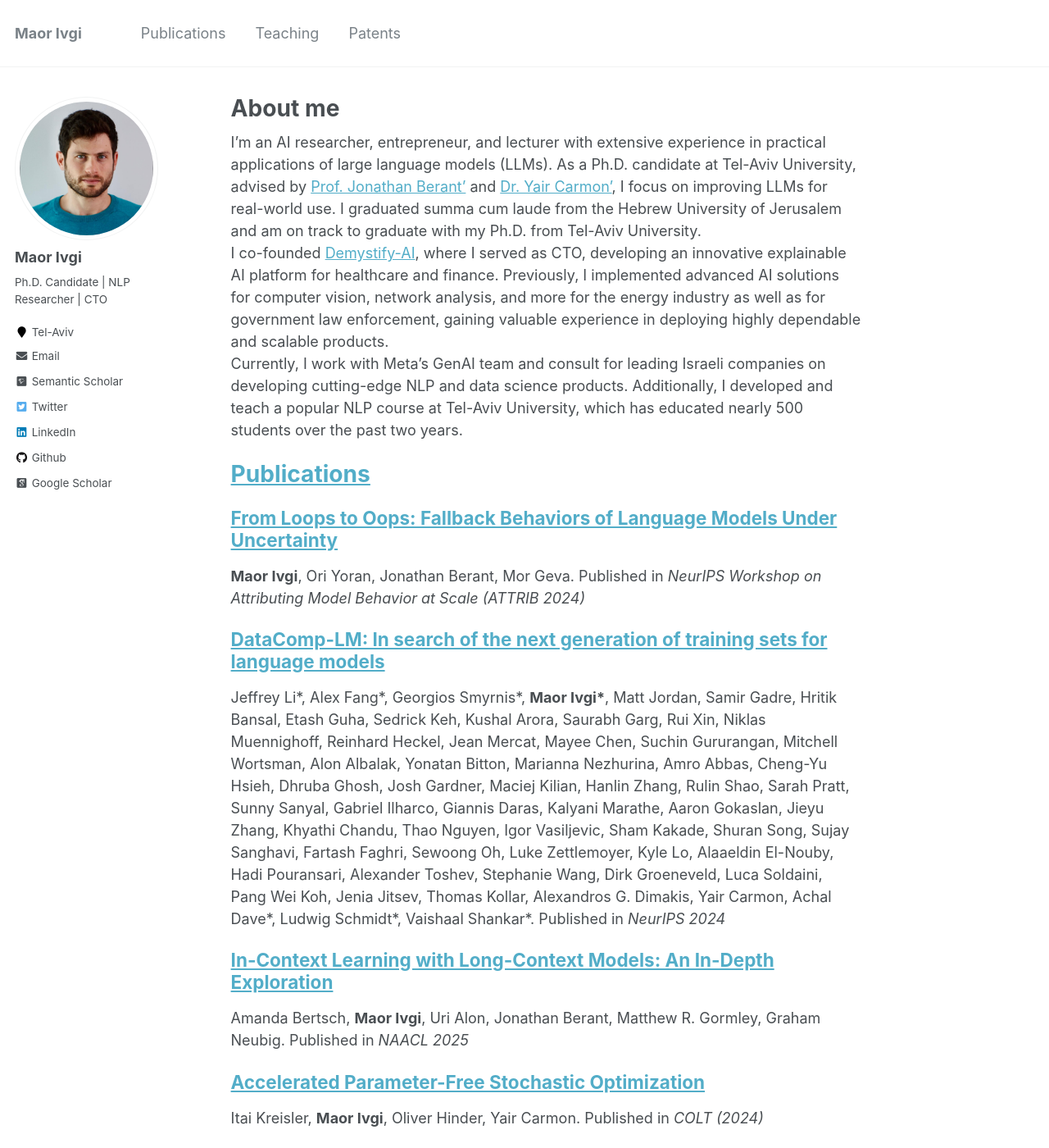
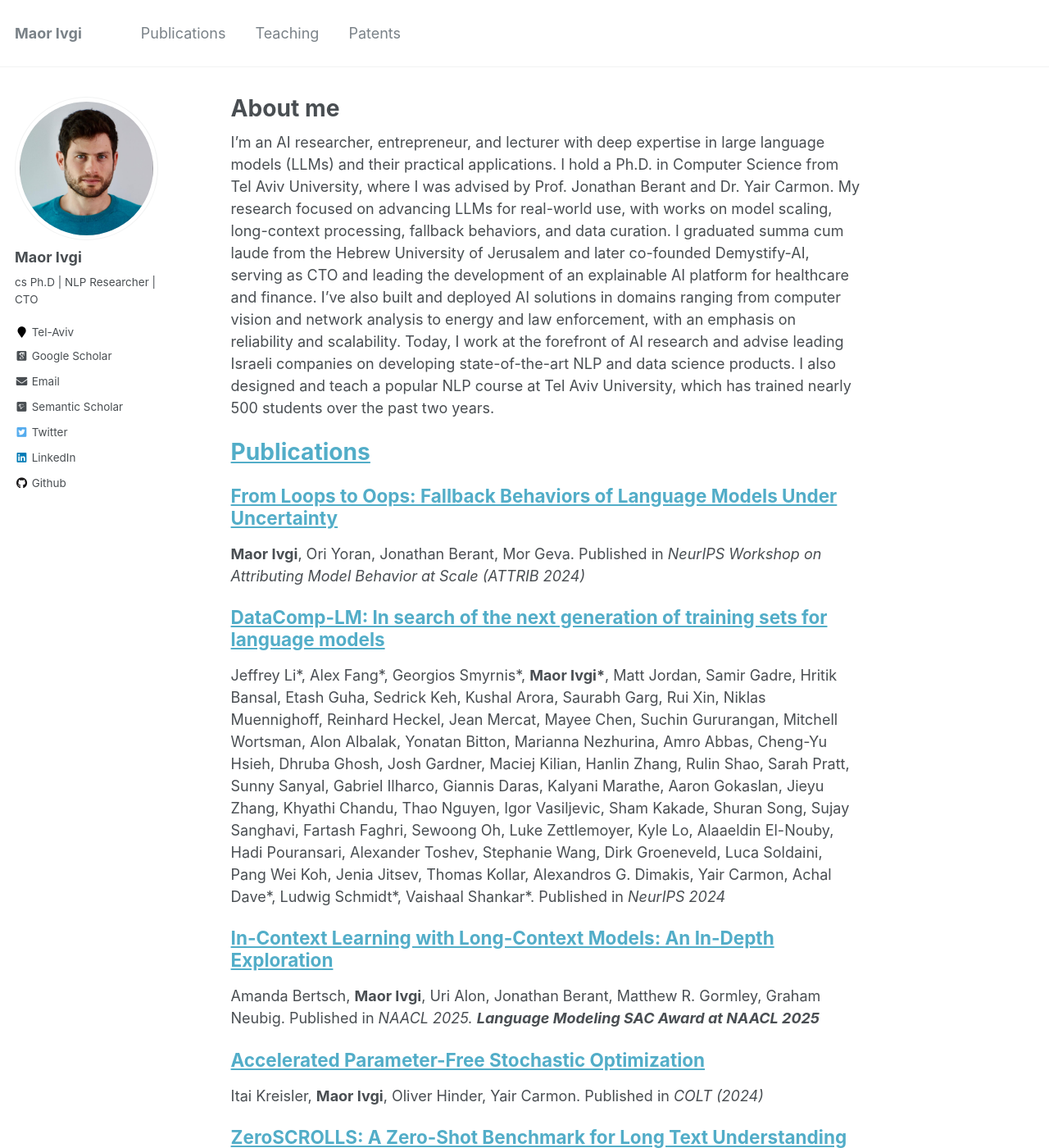
Before and after one commit to Mivg/mivg.github.io, a Jekyll site: the page built from _pages/about.md, in a window 1280 px wide and 1400 px high. Shown: the whole window at 82% size. Built offline with Jekyll 4.4.1, drawn with Linux system fonts in a browser that asks for light colours; some web fonts are replaced.

Commit message:
minor updates

```diff
--- a/_config.yml
+++ b/_config.yml
@@ -82,13 +82,13 @@ analytics:
 author:
   name             : "Maor Ivgi"
   avatar           : "maor_profile.jpeg"
-  bio              : "Ph.D. Candidate | NLP Researcher | CTO"
+  bio              : "cs Ph.D | NLP Researcher | CTO"
   location         : "Tel-Aviv"
   employer         :
   pubmed           : # "https://www.ncbi.nlm.nih.gov/pubmed/?term=john+snow"
   googlescholar    : "https://scholar.google.com/citations?hl=en&user=4oNPSCMAAAAJ"
   semanticscholar  : "https://www.semanticscholar.org/author/Maor-Ivgi/1962329805"
-  email            : "maorivgi@mail.tau.ac.il"
+  email            : "maor.ivgi@cs.tau.ac.il"
   researchgate     :  # example: "https://www.researchgate.net/profile/yourprofile"
   uri              :
   bitbucket        :
--- a/_includes/author-profile.html
+++ b/_includes/author-profile.html
@@ -30,6 +30,9 @@
       {% endif %}
       {% if author.uri %}
         <li><a href="{{ author.uri }}"><i class="fas fa-fw fa-link" aria-hidden="true"></i> {{ site.data.ui-text[site.locale].website_label | default: "Website" }}</a></li>
+      {% endif %}
+      {% if author.googlescholar %}
+        <li><a href="{{ author.googlescholar }}" target="_blank" rel="noopener noreferrer"><i class="ai ai-fw ai-google-scholar-square"></i> Google Scholar</a></li>
       {% endif %}
       {% if author.email %}
         <li><a href="mailto:{{ author.email }}"><i class="fas fa-fw fa-envelope" aria-hidden="true"></i> {{ site.data.ui-text[site.locale].email_label | default: "Email" }}</a></li>
@@ -106,9 +109,6 @@
       {% if author.vine %}
         <li><a href="https://vine.co/u/{{ author.vine }}"><i class="fab fa-fw fa-vine" aria-hidden="true"></i> Vine</a></li>
       {% endif %}
-      {% if author.googlescholar %}
-        <li><a href="{{ author.googlescholar }}" target="_blank" rel="noopener noreferrer"><i class="ai ai-fw ai-google-scholar-square"></i> Google Scholar</a></li>
-      {% endif %}
       {% if author.pubmed %}
         <li><a href="{{ author.pubmed }}"><i class="ai ai-pubmed-square ai-fw"></i> PubMed</a></li>
       {% endif %}
--- a/_pages/about.md
+++ b/_pages/about.md
@@ -8,7 +8,7 @@ redirect_from:
   - /about.html
 ---
 
-I’m an AI researcher, entrepreneur, and lecturer with extensive experience in practical applications of large language models (LLMs). As a Ph.D. candidate at Tel-Aviv University, advised by <a href="http://www.cs.tau.ac.il/~joberant/" target="_blank" rel="noopener noreferrer">Prof. Jonathan Berant'</a> and <a href="https://www.cs.tau.ac.il/~ycarmon/" target="_blank" rel="noopener noreferrer">Dr. Yair Carmon'</a>, I focus on improving LLMs for real-world use. I graduated summa cum laude from the Hebrew University of Jerusalem and am on track to graduate with my Ph.D. from Tel-Aviv University.<br/>I co-founded <a href="http://www.demystify-ai.com" target="_blank" rel="noopener noreferrer">Demystify-AI</a>, where I served as CTO, developing an innovative explainable AI platform for healthcare and finance. Previously, I implemented advanced AI solutions for computer vision, network analysis, and more for the energy industry as well as for government law enforcement, gaining valuable experience in deploying highly dependable and scalable products.<br/>Currently, I work with Meta’s GenAI team and consult for leading Israeli companies on developing cutting-edge NLP and data science products. Additionally, I developed and teach a popular NLP course at Tel-Aviv University, which has educated nearly 500 students over the past two years.
+I’m an AI researcher, entrepreneur, and lecturer with deep expertise in large language models (LLMs) and their practical applications. I hold a Ph.D. in Computer Science from Tel Aviv University, where I was advised by Prof. Jonathan Berant and Dr. Yair Carmon. My research focused on advancing LLMs for real-world use, with works on model scaling, long-context processing, fallback behaviors, and data curation. I graduated summa cum laude from the Hebrew University of Jerusalem and later co-founded Demystify-AI, serving as CTO and leading the development of an explainable AI platform for healthcare and finance. I’ve also built and deployed AI solutions in domains ranging from computer vision and network analysis to energy and law enforcement, with an emphasis on reliability and scalability. Today, I work at the forefront of AI research and advise leading Israeli companies on developing state-of-the-art NLP and data science products. I also designed and teach a popular NLP course at Tel Aviv University, which has trained nearly 500 students over the past two years.
 
 [Publications](/publications)
 ========
--- a/_publications/long-icl.md
+++ b/_publications/long-icl.md
@@ -5,7 +5,7 @@ collection: publications
 permalink: /publication/long-icl
 excerpt: 'We explore the effectiveness of long-context models using large in-context demonstration sets, revealing that their success largely stems from referencing similar examples, and we uncover unique behaviors of many-shot in-context learning in this new research.'
 date: 2024-04-30
-venue: 'NAACL 2025'
+venue: 'NAACL 2025. <b>Language Modeling SAC Award at NAACL 2025</b>'
 paperurl: 'https://arxiv.org/abs/2405.00200'
 paperpdf: 'https://arxiv.org/pdf/2405.00200.pdf'
 citation: "@article{bertsch2024iclearning, <br>
```
Also changed, not shown: _pages/publications.md (+4 -3 lines).
